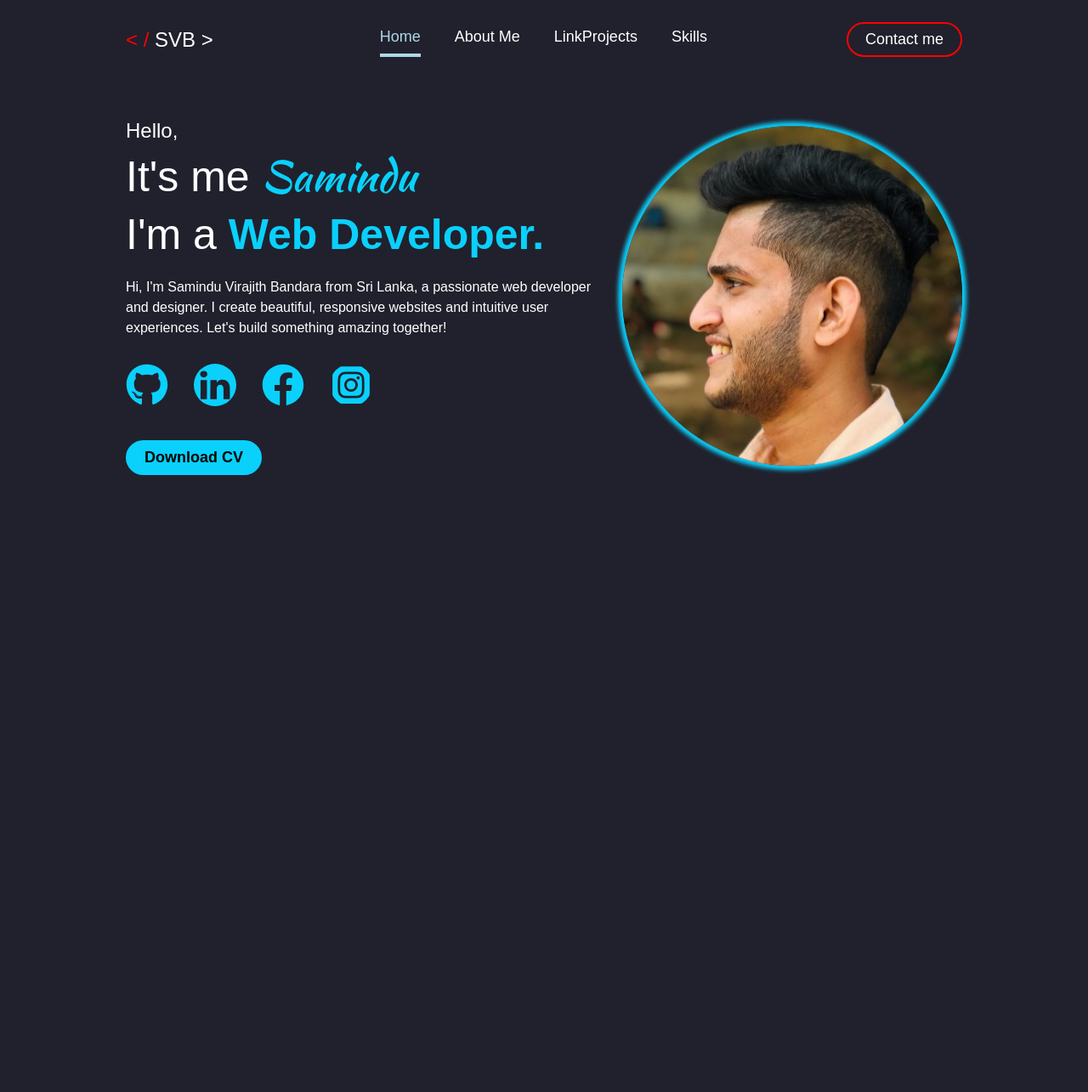
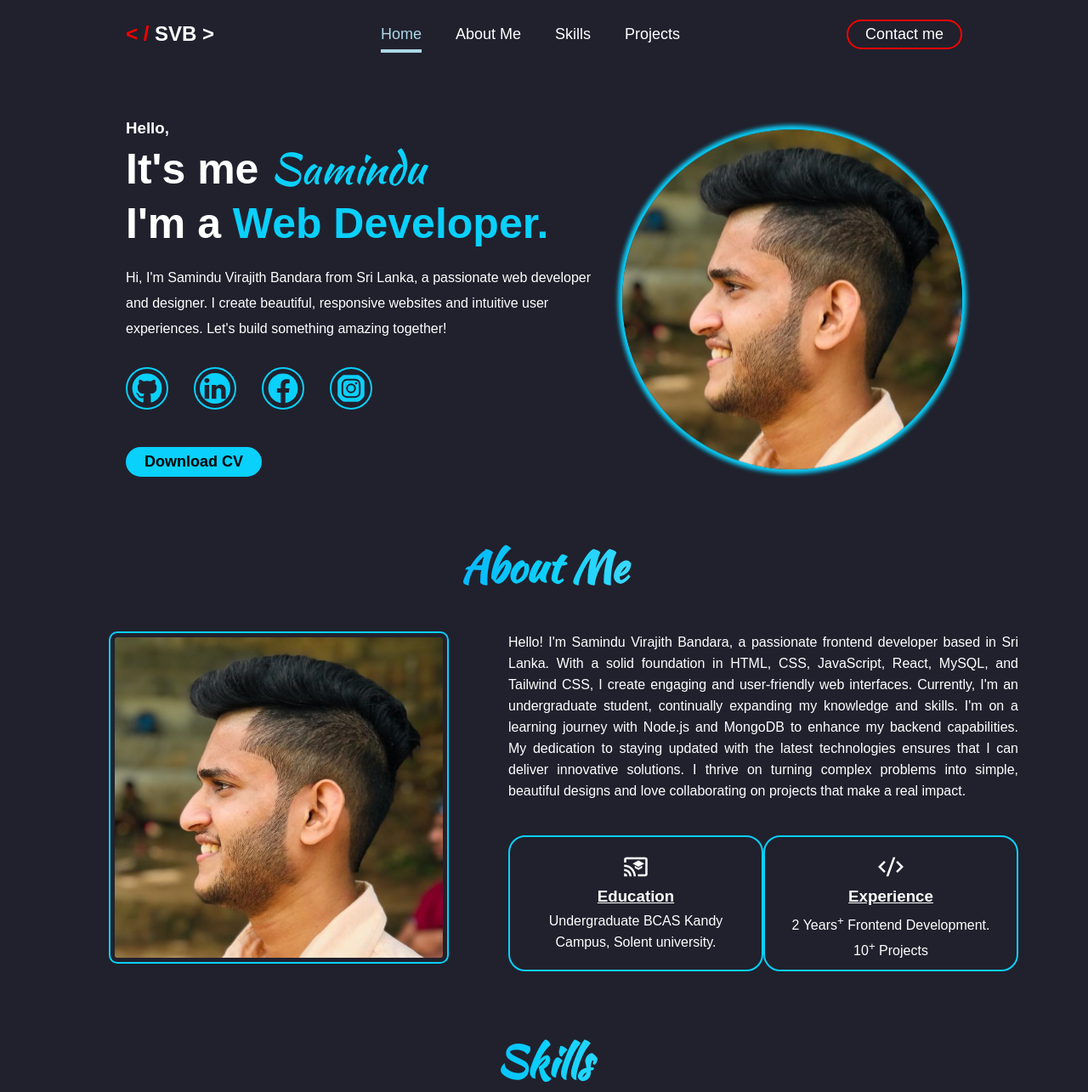
Before and after one commit to SaminduVirajith/my_portfolio, a React (Vite) app: page / in a window 1280 px wide. Shown: the whole page at 85% size. Before the commit the page ends 800 px from the top, so only its background shows below. Built offline with nearby package versions, Linux system fonts and the light colour scheme.

Commit message:
develop a about section

```diff
--- a/index.html
+++ b/index.html
@@ -4,12 +4,12 @@
     <meta charset="UTF-8" />
     <link rel="icon" type="image/svg+xml" href="/vite.svg" />
     <meta name="viewport" content="width=device-width, initial-scale=1.0" />
-    <link href="https://cdn.jsdelivr.net/npm/bootstrap@5.3.3/dist/css/bootstrap.min.css" rel="stylesheet" integrity="sha384-QWTKZyjpPEjISv5WaRU9OFeRpok6YctnYmDr5pNlyT2bRjXh0JMhjY6hW+ALEwIH" crossorigin="anonymous">
+
     <title>Vite + React</title>
   </head>
   <body>
     <div id="root"></div>
     <script type="module" src="/src/main.jsx"></script>
-    <script src="https://cdn.jsdelivr.net/npm/bootstrap@5.3.3/dist/js/bootstrap.bundle.min.js" integrity="sha384-YvpcrYf0tY3lHB60NNkmXc5s9fDVZLESaAA55NDzOxhy9GkcIdslK1eN7N6jIeHz" crossorigin="anonymous"></script>
+
   </body>
 </html>
--- a/src/App.jsx
+++ b/src/App.jsx
@@ -2,6 +2,7 @@ import React from "react"
 import Navbar from "./assets/components/navbar/Navbar"
 import Hero from "./assets/components/hero/Hero"
 import About from "./assets/components/about/About"
+import Skill from "./assets/components/skill/Skill"
 
 
 function App() {
@@ -12,6 +13,7 @@ function App() {
       <Navbar />
       <Hero />
       <About />
+      <Skill />
     </div>
 
   )
--- a/src/assets/components/about/About.css
+++ b/src/assets/components/about/About.css
@@ -0,0 +1,111 @@
+@import url('https://fonts.googleapis.com/css2?family=Kaushan+Script&display=swap');
+
+.about{
+    display: flex;
+    text-align: justify;
+    justify-content: space-between;
+    gap: 70px;
+    margin-top: 40px;
+}
+ .about-heading{
+    margin-top: 50px;
+    text-align: center;
+    font-family: "Kaushan Script", cursive;
+    font-weight: 400;
+    font-style: normal;
+    font-weight: bold;
+    font-size: 50px;
+    background: linear-gradient(90deg, #0051ff, #0ad0fc, #ffffff);
+    background-clip: text;
+    -webkit-text-fill-color: transparent;
+}
+.about-image{
+    width: 400px;
+}
+.about-image img{
+    width: 400px;
+    padding: 5px;
+    border: 2px solid #0ad0fc;
+    border-radius: 10px;
+}
+.about-content p {
+    line-height: 25px;
+}
+.about-content .content-box{
+    display: flex;
+    align-items: center;
+    justify-content: space-evenly;
+    margin-top: 40px;
+}
+.about-content .education,
+.about-content .experiance{
+    padding: 20px;
+    width: 300px;
+    height: 160px;
+    border: 2px solid #0ad0fc;
+    text-align: center;
+    border-radius: 20px;
+    z-index: 1;
+    transition: .5s ease;
+}
+.about-content .education h3,
+.about-content .experiance h3{
+    text-decoration: underline;
+    margin-bottom: 5px;
+}
+.about-content .education .content-box-icon,
+.about-content .experiance .content-box-icon{
+    font-size: 30px;
+    margin-bottom: 5px;
+}
+.about-content .education:hover,
+.about-content .experiance:hover{
+    box-shadow: 0 0 5px 5px #0ad0fc;
+    transform: scale(1.1);
+}
+.about-content .education:hover .content-box-icon,
+.about-content .experiance:hover .content-box-icon{
+    fill: red;
+}
+@media screen and (max-width: 760px){
+    .about{
+        display: flex;
+        justify-content: center;
+        align-items: center;
+        flex-direction: column;
+        margin-right: 10px;
+        margin-left: 10px;
+    }
+    .about-content{
+        width: 100%;
+    }
+    .content-box{
+        flex-direction: column;
+        gap: 30px;
+    }
+    .about-image{
+        width: 300px;
+    }
+    .about-image img{
+        width: 300px;
+    }
+}
+@media only screen and (min-width: 768px) and (max-width: 1024px){
+    .about{
+        display: flex;
+        justify-content: center;
+        align-items: center;
+        flex-direction: column;
+        margin-left: 10px;
+        margin-right: 10px;
+    }
+    .about-content{
+        width: 100%;
+    }
+    .about-image{
+        width: 500px;
+    }
+    .about-image img{
+        width: 500px;
+    }
+}
--- a/src/assets/components/about/About.jsx
+++ b/src/assets/components/about/About.jsx
@@ -1,11 +1,36 @@
 import React from 'react'
 import './About.css'
+import svb from "../../images/Samindu.jpg"
+import { RiCodeSSlashLine } from "react-icons/ri";
+import { MdCastForEducation } from "react-icons/md"
 
 const About = () => {
   return (
-    <div className='about'>
-
-    </div>
+    <>
+      <h1 className='about-heading'>About Me</h1>
+      <div className='about'>
+        <div className="about-image">
+          <img src={svb} />
+        </div>
+        <div className="about-content">
+          <p>
+            Hello! I'm Samindu Virajith Bandara, a passionate frontend developer based in Sri Lanka. With a solid foundation in HTML, CSS, JavaScript, React, MySQL, and Tailwind CSS, I create engaging and user-friendly web interfaces. Currently, I'm an undergraduate student, continually expanding my knowledge and skills. I'm on a learning journey with Node.js and MongoDB to enhance my backend capabilities. My dedication to staying updated with the latest technologies ensures that I can deliver innovative solutions. I thrive on turning complex problems into simple, beautiful designs and love collaborating on projects that make a real impact.
+          </p>
+          <div className="content-box">
+            <div className="education">
+              <MdCastForEducation className='content-box-icon'/>
+              <h3>Education</h3>
+              <p>Undergraduate BCAS Kandy Campus, Solent university.</p>
+            </div>
+            <div className="experiance">
+              <RiCodeSSlashLine className='content-box-icon'/>
+              <h3>Experience</h3>
+              <p>2 Years<sup>+</sup> Frontend Development. 10<sup>+</sup> Projects</p>
+            </div>
+          </div>
+        </div>
+      </div>
+    </>
   )
 }
 
--- a/src/assets/components/hero/Hero.css
+++ b/src/assets/components/hero/Hero.css
@@ -12,6 +12,7 @@
     animation: slideInFromLeft 1s forwards;
     opacity: 0;
 }
+
 @keyframes slideInFromLeft {
     0% {
       transform: translateX(-100px);
@@ -37,6 +38,7 @@
 .hero-content p{
     margin-top: 20px;
     margin-bottom: 30px;
+    line-height: 30px;
 }
 .hero-btn {
     display: flex;
@@ -44,8 +46,12 @@
 }
 .hero-btn .social{
     font-size: 50px;
+    border: 2px solid #0ad0fc;
+    padding: 5px;
     border-radius: 50%;
     fill: #0ad0fc;
+    opacity: 0;
+    transition: opacity ease-in-out;
 }
 .hero-btn .social:hover{
     border: 2px solid #0ad0fc;
@@ -53,6 +59,23 @@
     padding: 10px;
     box-shadow: 0 0 3px 3px #0ad0fc;
 }
+.hero-btn .social1 {
+    animation: reveal-icon ease-in 2s;
+    opacity: 1;
+}
+.hero-btn .social2 {
+    animation: reveal-icon ease-in-out 2.5s;
+    opacity: 1;
+}
+.hero-btn .social3 {
+    animation: reveal-icon ease-in-out 3s;
+    opacity: 1;
+}
+.hero-btn .social4 {
+    animation: reveal-icon ease-in-out 3.5s;
+    opacity: 1;
+}
+
 .cv{
     margin-top: 40px;
     border: 2px solid #0ad0fc;
@@ -62,15 +85,24 @@
     font-weight: 700;
     font-size: 18px;
     color: black;
+    opacity: 0;
+    transition: opacity ease-in-out;
+}
+.cv {
+    animation: reveal-icon ease-in-out 4s;
+    opacity: 1;
 }
 .cv:hover{
     box-shadow: 0 0 3px 3px #0ad0fc;
     background-color: transparent;
     color: #0ad0fc;
 }
+@keyframes reveal-icon {
+    from { opacity: 0; }
+  }
 .hero-img {
-    animation: slideInFromRight 1s forwards;
-    opacity: 0; /* To ensure the element is hidden before animation starts */
+    animation: slideInFromRight 2s forwards;
+    opacity: 0;
 }
   @keyframes slideInFromRight {
     0% {
@@ -112,7 +144,7 @@
     }
     .hero{
         flex-direction: column;
-        margin-top: 80px;
+        margin-top: 100px;
     }
     .hero-img img{
         margin-bottom: 50px;
--- a/src/assets/components/hero/Hero.jsx
+++ b/src/assets/components/hero/Hero.jsx
@@ -1,16 +1,15 @@
 import React from 'react'
 import './Hero.css'
 import { Typewriter } from 'react-simple-typewriter'
-import { FaGithub, FaFacebook, FaInstagramSquare} from "react-icons/fa"
+import { FaGithub, FaFacebook, FaInstagramSquare } from "react-icons/fa"
 import { BsLinkedin } from "react-icons/bs"
-// import { BiLogoInstagramAlt } from "react-icons/bi"
 import svb from "../../images/Samindu.jpg"
 
 const Hero = () => {
   return (
     <div className='hero'>
       <div className="hero-content">
-        <h4>Hello,</h4>
+        <h3>Hello,</h3>
         <h1>It's me <span className='name'>Samindu</span> </h1>
         <h1>
           I'm a {' '}
@@ -26,37 +25,38 @@ const Hero = () => {
             />
           </span>
         </h1>
-        <p>Hi, I'm Samindu Virajith Bandara from Sri Lanka, a passionate web developer and designer. I create beautiful, responsive
-          websites and intuitive user experiences. Let's build something amazing together!
+        <p>Hi, I'm Samindu Virajith Bandara from Sri Lanka, a passionate web developer and designer. I create beautiful,
+          responsive websites and intuitive user experiences. Let's build something amazing together!
         </p>
+
         <div className="hero-btn">
           <a
             href="https://github.com/SaminduVirajith"
             target='_blank'
             rel="noopener noreferrer"
           >
-              <FaGithub className='social'/>
+            <FaGithub className='social social1' />
           </a>
           <a
             href="https://www.linkedin.com/in/samindu-virajith-943070270/"
             target='_blank'
             rel="noopener noreferrer"
           >
-            <BsLinkedin className='social'/>
+            <BsLinkedin className='social social2' />
           </a>
           <a
             href=""
             target='_blank'
             rel="noopener noreferrer"
           >
-          <FaFacebook className='social'/>
+            <FaFacebook className='social social3' />
           </a>
           <a
             href=""
             target='_blank'
             rel="noopener noreferrer"
           >
-          <FaInstagramSquare className='social'/>
+            <FaInstagramSquare className='social social4' />
           </a>
         </div>
         <button className='cv'>Download CV</button>
--- a/src/assets/components/navbar/Navbar.css
+++ b/src/assets/components/navbar/Navbar.css
@@ -2,7 +2,7 @@
 .navbar {
   position: fixed;
   top: 0;
-    padding-top: 30px !important;
+  padding-top: 40px !important;
   padding-bottom: 50px !important;
   width: 80%;
   height: 60px;
@@ -13,6 +13,17 @@
   padding: 0 20px;
   background-color: rgb(32, 33, 45);
   z-index: 1000;
+  animation: slideTop 1s forwards;
+}
+@keyframes slideTop{
+  0%{
+    transform: translateY(50px);
+    opacity: 0;
+  }
+  100%{
+    transform: translateY(0);
+    opacity: 1;
+  }
 }
 .logo {
   color: white;
@@ -42,7 +53,7 @@
 .active{
   text-decoration: none;
   color: #ADD8E6;
-  padding-bottom: 10px;
+  padding-bottom: 8px;
   border-bottom: 4px solid #ADD8E6;
 }
 .nav-links li:hover {
@@ -79,10 +90,9 @@
   border: 2px solid red;
   border-radius: 30px;
   font-size: 18px;
-    margin-top: -10px !important;
 }
 #contact:hover{
-    border: 2px solid transparent;
+  border: 2px solid #0ad0fc;
   color: #0ad0fc;
 }
 @media screen and (max-width: 768px) {
--- a/src/assets/components/navbar/Navbar.jsx
+++ b/src/assets/components/navbar/Navbar.jsx
@@ -25,24 +25,13 @@ const Navbar = () => {
         <li>
           <Link
             activeClass='active'
-            to='about' smooth={true}
-            offset={-100}
+            to='about'
+            smooth={true}
+            offset={-300}
             duration={100}
             spy={true}
           >
             About Me
-          </Link>
-        </li>
-        <li>
-          <Link
-            activeClass='active'
-            to='project'
-            smooth={true}
-            offset={-200}
-            duration={100}
-            spy={true}
-          >
-          LinkProjects
           </Link>
         </li>
         <li>
@@ -57,8 +46,20 @@ const Navbar = () => {
             Skills
           </Link>
         </li>
+        <li>
+          <Link
+            activeClass='active'
+            to='project'
+            smooth={true}
+            offset={-200}
+            duration={100}
+            spy={true}
+          >
+            Projects
+          </Link>
+        </li>
       </ul>
-      <Link href="/contact" id='contact'>Contact me</Link>
+      <Link to="contact" id='contact'>Contact me</Link>
       <button className="mobile-menu-icon" onClick={() => setIsMobile(!isMobile)}>
         {isMobile ? <FaTimes /> : <FaBars />}
       </button>
--- /dev/null
+++ b/src/assets/components/skill/Skill.css
@@ -0,0 +1,14 @@
+@import url('https://fonts.googleapis.com/css2?family=Kaushan+Script&display=swap');
+
+.skill-heading{
+    margin-top: 70px;
+    text-align: center;
+    font-family: "Kaushan Script", cursive;
+    font-weight: 400;
+    font-style: normal;
+    font-weight: bold;
+    font-size: 50px;
+    background: linear-gradient(90deg, #0051ff, #0ad0fc, #ffffff);
+    background-clip: text;
+    -webkit-text-fill-color: transparent;
+}
--- /dev/null
+++ b/src/assets/components/skill/Skill.jsx
@@ -0,0 +1,12 @@
+import React from 'react'
+import './Skill.css'
+
+const Skill = () => {
+  return (
+    <div className='skill'>
+      <h1 className='skill-heading'>Skills</h1>
+    </div>
+  )
+}
+
+export default Skill
```
Lines whose indentation alone changed are shown as unchanged.
